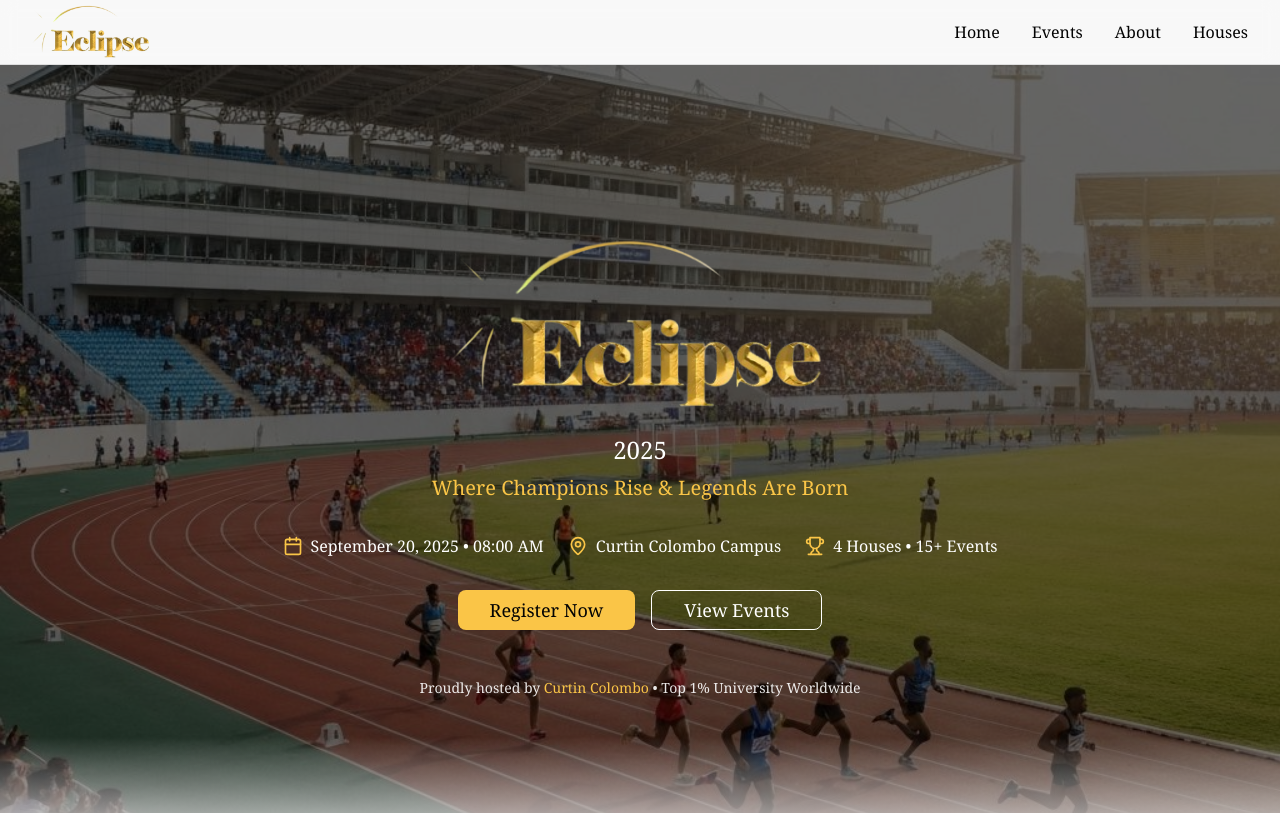
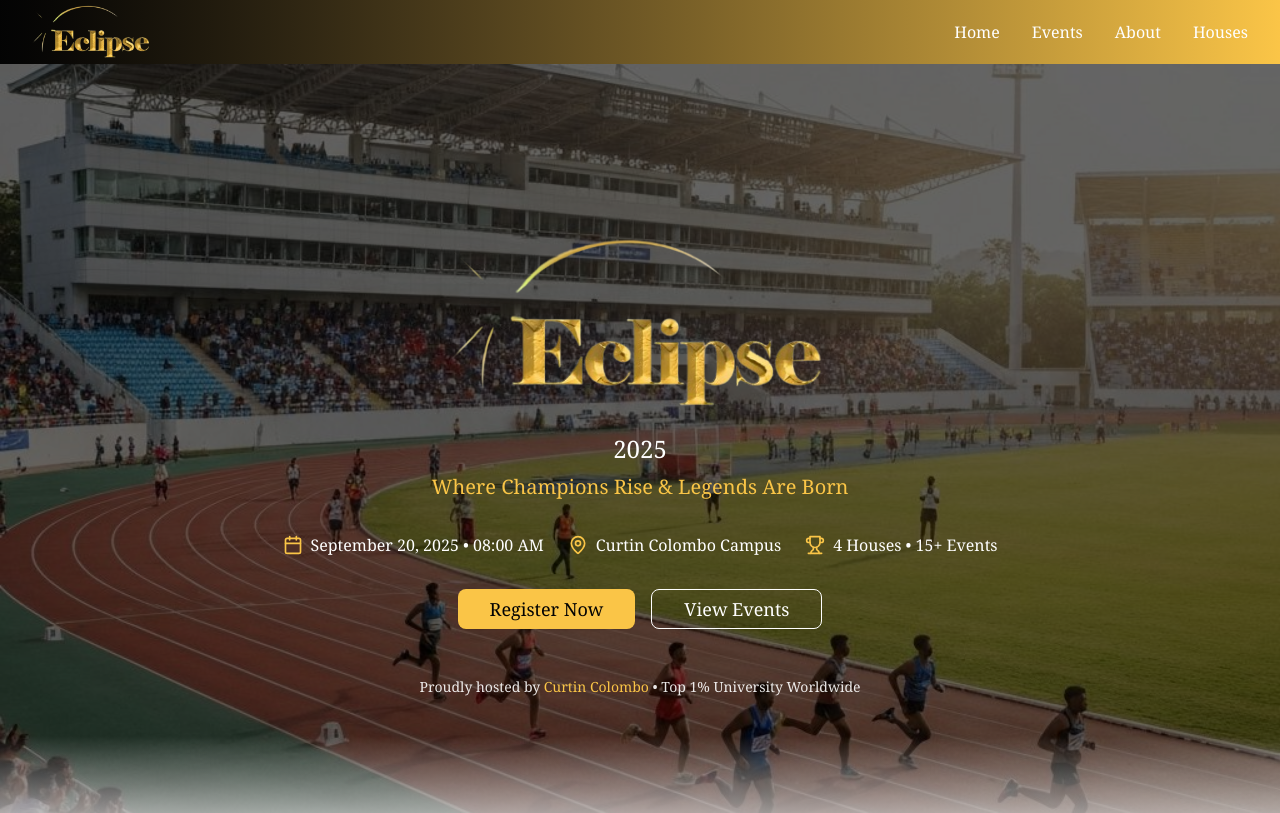
Before and after one commit to YasiruRF/cc-sports, a Next.js app: page / in a window 1280 px wide. Shown: the top 813 px of the page. Built offline with nearby package versions, Linux system fonts and the light colour scheme; no server answers; the database is empty; a web font is replaced by a local one.

Commit message:
Header Gradient added
Header now goes from black to gold in a gradient

```diff
--- a/components/header.tsx
+++ b/components/header.tsx
@@ -10,7 +10,7 @@ export function Header() {
   const [isMenuOpen, setIsMenuOpen] = useState(false);
 
   return (
-    <header className="sticky top-0 z-50 bg-background/95 backdrop-blur supports-[backdrop-filter]:bg-background/60 border-b border-border">
+    <header className="sticky top-0 z-50 bg-gradient-to-r from-primary to-secondary to-[100%] text-primary-foreground dark:text-secondary-foreground">
       <div className="container mx-auto px-4 sm:px-6 lg:px-8">
         <div className="flex items-center justify-between h-16">
           {/* Logo */}
@@ -30,25 +30,25 @@ export function Header() {
           <nav className="hidden md:flex items-center space-x-8">
             <Link
               href="/"
-              className="text-foreground hover:text-accent transition-colors"
+              className="hover:text-accent transition-colors"
             >
               Home
             </Link>
             <Link
               href="/events"
-              className="text-foreground hover:text-accent transition-colors"
+              className="hover:text-accent transition-colors"
             >
               Events
             </Link>
             <Link
               href="/about"
-              className="text-foreground hover:text-accent transition-colors"
+              className="hover:text-accent transition-colors"
             >
               About
             </Link>
             <Link
               href="/houses"
-              className="text-foreground hover:text-accent transition-colors"
+              className="hover:text-accent transition-colors"
             >
               Houses
             </Link>
@@ -72,28 +72,28 @@ export function Header() {
 
         {isMenuOpen && (
           <div className="md:hidden">
-            <div className="px-2 pt-2 pb-3 space-y-1 sm:px-3 bg-card border-t border-border">
+            <div className="px-2 pt-2 pb-3 space-y-1 sm:px-3 bg-gradient-to-r from-primary to-secondary to-[100%] text-primary-foreground dark:text-secondary-foreground">
               <Link
                 href="/"
-                className="block px-3 py-2 text-foreground hover:text-accent"
+                className="block px-3 py-2 hover:text-accent"
               >
                 Home
               </Link>
               <Link
                 href="/events"
-                className="block px-3 py-2 text-foreground hover:text-accent"
+                className="block px-3 py-2 hover:text-accent"
               >
                 Events
               </Link>
               <Link
                 href="/about"
-                className="block px-3 py-2 text-foreground hover:text-accent"
+                className="block px-3 py-2 hover:text-accent"
               >
                 About
               </Link>
               <Link
                 href="/houses"
-                className="block px-3 py-2 text-foreground hover:text-accent"
+                className="block px-3 py-2 hover:text-accent"
               >
                 Houses
               </Link>
```
